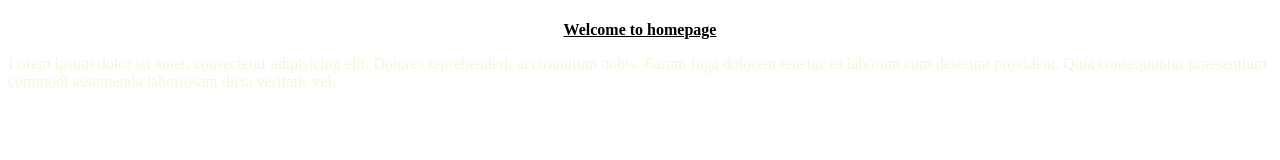
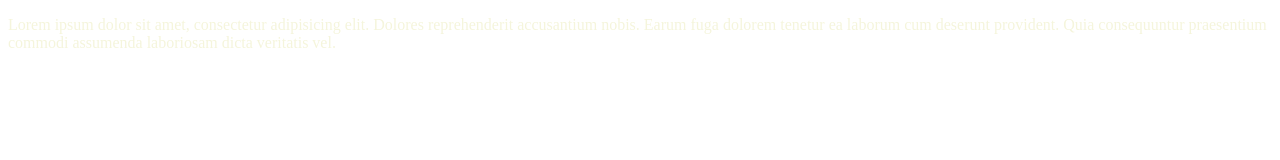
Before and after one commit to sayalikohad/sandwich, a plain HTML site: page index.html in a window 1280 px wide. Drawn offline with Linux system fonts and the light colour scheme.

Commit message:
remove heading

```diff
--- a/index.html
+++ b/index.html
@@ -11,7 +11,6 @@
     </style>
 </head>
 <body>
-    <h1></h1><center><b><u>Welcome to homepage</u></b></center></h1>
     <p>
         Lorem ipsum dolor sit amet, consectetur adipisicing elit. Dolores reprehenderit accusantium nobis. Earum fuga dolorem tenetur ea laborum cum deserunt provident. Quia consequuntur praesentium commodi assumenda laboriosam dicta veritatis vel.
     </p>
```
